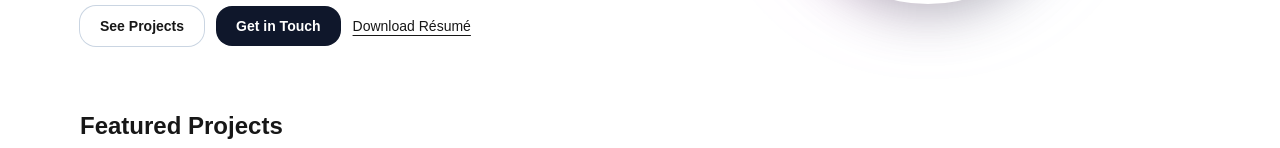
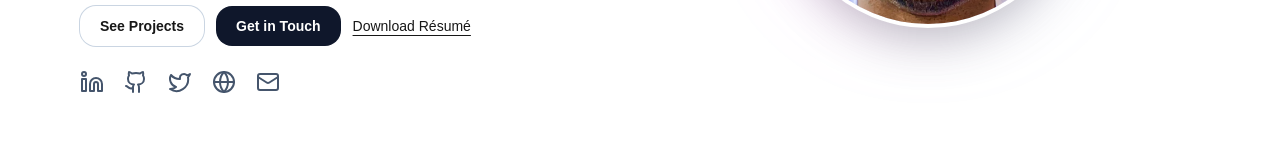
Before and after one commit to eogbadu/my-site, a Next.js app: page / in a window 1280 px wide. Shown: the part 487-635 px from the top of the page. Built offline with nearby package versions, Linux system fonts and the light colour scheme.

Commit message:
feat(hero): add horizontal social media icon links

```diff
--- a/package.json
+++ b/package.json
@@ -9,6 +9,7 @@
     "lint": "eslint"
   },
   "dependencies": {
+    "lucide-react": "^0.546.0",
     "next": "15.5.5",
     "nodemailer": "^7.0.9",
     "react": "19.1.0",
--- a/src/app/page.tsx
+++ b/src/app/page.tsx
@@ -3,6 +3,7 @@ import Link from "next/link";
 
 import FeaturedProjects from "@/components/FeaturedProjects";
 import FeaturedResearch from "@/components/FeaturedResearch";
+import SocialLinks from "@/components/SocialLinks";
 
 export default function HomePage() {
   return (
@@ -49,6 +50,8 @@ export default function HomePage() {
                 Download Résumé
               </a>
             </div>
+            {/* social links row */}
+            <SocialLinks />
           </div>
 
           {/* Right: image */}
--- /dev/null
+++ b/src/components/SocialLinks.tsx
@@ -0,0 +1,37 @@
+import { Github, Linkedin, Twitter, Mail, Globe } from "lucide-react";
+
+export default function SocialLinks() {
+  const links = [
+    {
+      name: "LinkedIn",
+      href: "https://www.linkedin.com/in/yourprofile",
+      icon: Linkedin,
+    },
+    { name: "GitHub", href: "https://github.com/yourhandle", icon: Github },
+    { name: "Twitter", href: "https://twitter.com/yourhandle", icon: Twitter },
+    {
+      name: "Google Scholar",
+      href: "https://scholar.google.com/citations?user=XXXX",
+      icon: Globe,
+    },
+    { name: "Email", href: "mailto:you@example.com", icon: Mail },
+  ];
+
+  return (
+    <div className="flex items-center gap-5 mt-6">
+      {links.map(({ name, href, icon: Icon }) => (
+        <a
+          key={name}
+          href={href}
+          target="_blank"
+          rel="noopener noreferrer"
+          aria-label={name}
+          title={name}
+          className="text-slate-600 dark:text-slate-300 hover:text-slate-900 dark:hover:text-white transition focus:outline-none focus:ring-2 focus:ring-slate-400 rounded-md"
+        >
+          <Icon className="w-6 h-6" />
+        </a>
+      ))}
+    </div>
+  );
+}
```
Also changed, not shown: 1 other file (tests, documents, lock files or other folders).
